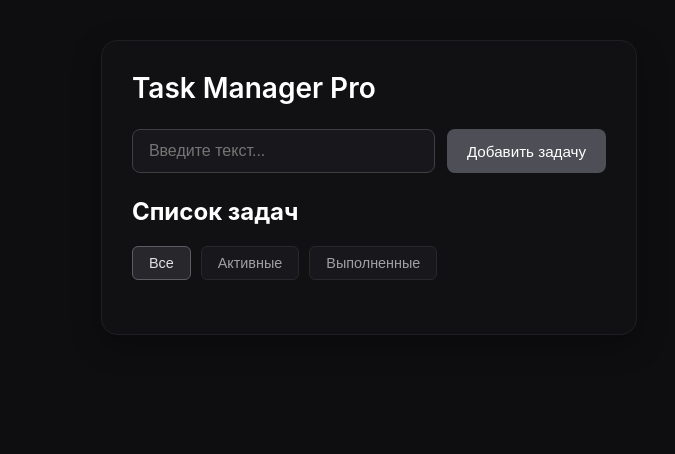
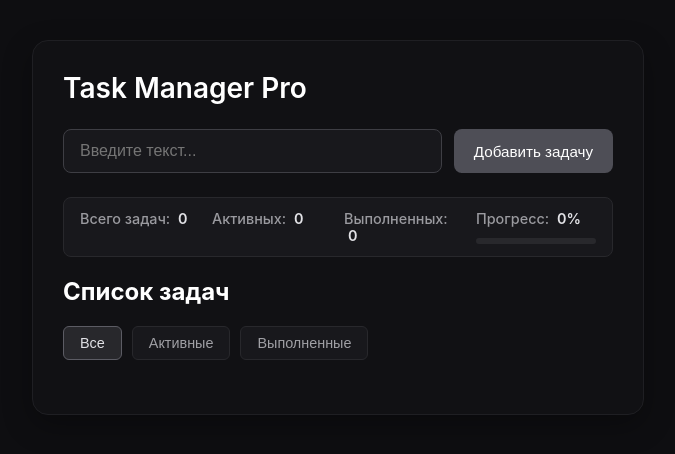
Before and after one commit to SmailovAleksei/task_manager, a React (Vite) app: page / in a window 1280 px wide. Shown: the top 454 px of the page, without its empty margins (302-977 px from the left). Built offline with nearby package versions, Linux system fonts and the light colour scheme.

Commit message:
Statistics component

```diff
--- a/src/App.jsx
+++ b/src/App.jsx
@@ -2,17 +2,17 @@ import { useEffect } from 'react';
 import { useDispatch, useSelector } from 'react-redux';
 import { loadTasks } from './features/tasks/tasksSlice';
 import TaskForm from "./components/TaskForm/TaskForm.jsx";
+import Statistics from "./components/Statistics/Statistics.jsx"; // Подключили компонент статистики
 import TaskList from "./components/TaskList/TaskList.jsx";
 
 function App() {
     const tasks = useSelector((state) => state.tasks.items);
     const dispatch = useDispatch();
 
-    // 1. Загрузка из localStorage ОДИН раз при старте
+    // Загрузка сохраненных задач из localStorage ОДИН раз при старте приложения
     useEffect(() => {
         try {
             const saved = localStorage.getItem('tasks');
-
             if (saved) {
                 dispatch(loadTasks(JSON.parse(saved)));
             }
@@ -20,15 +20,23 @@ function App() {
             console.error('Ошибка чтения localStorage', error);
         }
     }, [dispatch]);
-    // 2. Авто-сохранение при каждом изменении списка задач
+
+    // Авто-сохранение списка в localStorage при любом изменении массива tasks
     useEffect(() => {
-            localStorage.setItem('tasks', JSON.stringify(tasks));
+        localStorage.setItem('tasks', JSON.stringify(tasks));
     }, [tasks]);
 
     return (
         <div className="app-container">
             <h1 className="app-title">Task Manager Pro</h1>
+
+            {/* Форма для добавления новых задач */}
             <TaskForm />
+
+            {/* Блок статистики: теперь он глобальный и находится над списком */}
+            <Statistics />
+
+            {/* Отфильтрованный список задач */}
             <TaskList />
         </div>
     );
--- a/src/components/Statistics/Statistics.css
+++ b/src/components/Statistics/Statistics.css
@@ -0,0 +1,49 @@
+/* Добавляем это в самое начало файла, чтобы редактор "увидел" переменную */
+.task-stats {
+    --progress: 0%;
+
+    display: grid;
+    grid-template-columns: repeat(4, 1fr);
+    gap: 12px;
+    background-color: #18181c;
+    border: 1px solid #28282c;
+    border-radius: 8px;
+    padding: 12px 16px;
+    margin-top: 12px;
+    margin-bottom: 16px;
+}
+
+.stats-item {
+    font-size: 0.9rem;
+    color: #9a9a9f;
+    font-weight: 500;
+}
+
+.stats-item span {
+    color: #e2e2e6;
+    font-weight: 600;
+    margin-left: 4px;
+}
+
+.progress-wrapper {
+    display: flex;
+    flex-direction: column;
+    justify-content: space-between;
+}
+
+.progress-bar-container {
+    width: 100%;
+    height: 6px;
+    background-color: #28282c;
+    border-radius: 4px;
+    margin-top: 6px;
+    overflow: hidden;
+}
+
+.progress-bar-fill {
+    height: 100%;
+    width: var(--progress);
+    background-color: #2e5c3e;
+    border-radius: 4px;
+    transition: width 0.3s ease-in-out;
+}
--- a/src/components/Statistics/Statistics.jsx
+++ b/src/components/Statistics/Statistics.jsx
@@ -0,0 +1,34 @@
+import { useSelector } from 'react-redux';
+import './Statistics.css';
+
+function Statistics() {
+    const tasks = useSelector((state) => state.tasks.items);
+
+    const total = tasks.length;
+    const completed = tasks.filter(task => task.completed).length;
+    const active = total - completed;
+    const progress = total ? Math.round((completed / total) * 100) : 0;
+
+    return (
+        <div className="task-stats">
+            <div className="stats-item">Всего задач: <span>{total}</span></div>
+            <div className="stats-item">Активных: <span>{active}</span></div>
+            <div className="stats-item">Выполненных: <span>{completed}</span></div>
+
+            <div className="stats-item progress-wrapper">
+                <div className="progress-text">
+                    Прогресс: <span>{progress}%</span>
+                </div>
+                {/*
+                  Передаем значение только как конфигурационную CSS-переменную --progress.
+                  Сам тег заполнения остается чистым, без стилизации ширины в коде.
+                */}
+                <div className="progress-bar-container" style={{ '--progress': `${progress}%` }}>
+                    <div className="progress-bar-fill"></div>
+                </div>
+            </div>
+        </div>
+    );
+}
+
+export default Statistics;
--- a/src/components/TaskList/TaskList.css
+++ b/src/components/TaskList/TaskList.css
@@ -53,7 +53,6 @@
     margin-top: 2px;
 }
 
-/* Объединение дублирующихся базовых стилей всех маленьких кнопок в один блок */
 .task-delete-btn,
 .task-edit-btn,
 .task-save-btn,
--- a/src/components/TaskList/TaskList.jsx
+++ b/src/components/TaskList/TaskList.jsx
@@ -11,13 +11,11 @@ function TaskList() {
 
     const tasks = useSelector((state) => state.tasks.items);
 
-    const safeTasks = Array.isArray(tasks) ? tasks : [];
+    // Подсчет выполненных задач для управления кнопкой массовой очистки
+    const completedCount = tasks.filter(task => task.completed).length;
 
-    // Вычисляем количество выполненных задач, чтобы динамически управлять
-    // отображением кнопки массовой очистки и выводить счетчик для пользователя.
-    const completedCount = safeTasks.filter(task => task.completed).length;
-
-    const filteredTasks = safeTasks.filter(task => {
+    // Логика фильтрации списка
+    const filteredTasks = tasks.filter(task => {
         if (filterStatus === 'active') return !task.completed;
         if (filterStatus === 'completed') return task.completed;
         return true;
@@ -30,15 +28,12 @@ function TaskList() {
             {/* Компонент фильтров */}
             <Filters filterStatus={filterStatus} setFilterStatus={setFilterStatus} />
 
-            {/* Рендеринг ультра-лаконичного списка через TaskItem */}
+            {/* Рендеринг списка задач */}
             {filteredTasks.map((task) => (
                 <TaskItem key={task.id} task={task} />
             ))}
 
-            {/*
-                Условный рендеринг: кнопка появляется в DOM только тогда,
-                когда в списке есть хотя бы одна выполненная задача, требующая удаления.
-            */}
+            {/* Кнопка удаления выполненных задач */}
             {completedCount > 0 && (
                 <button
                     onClick={() => dispatch(clearCompleted())}
```
